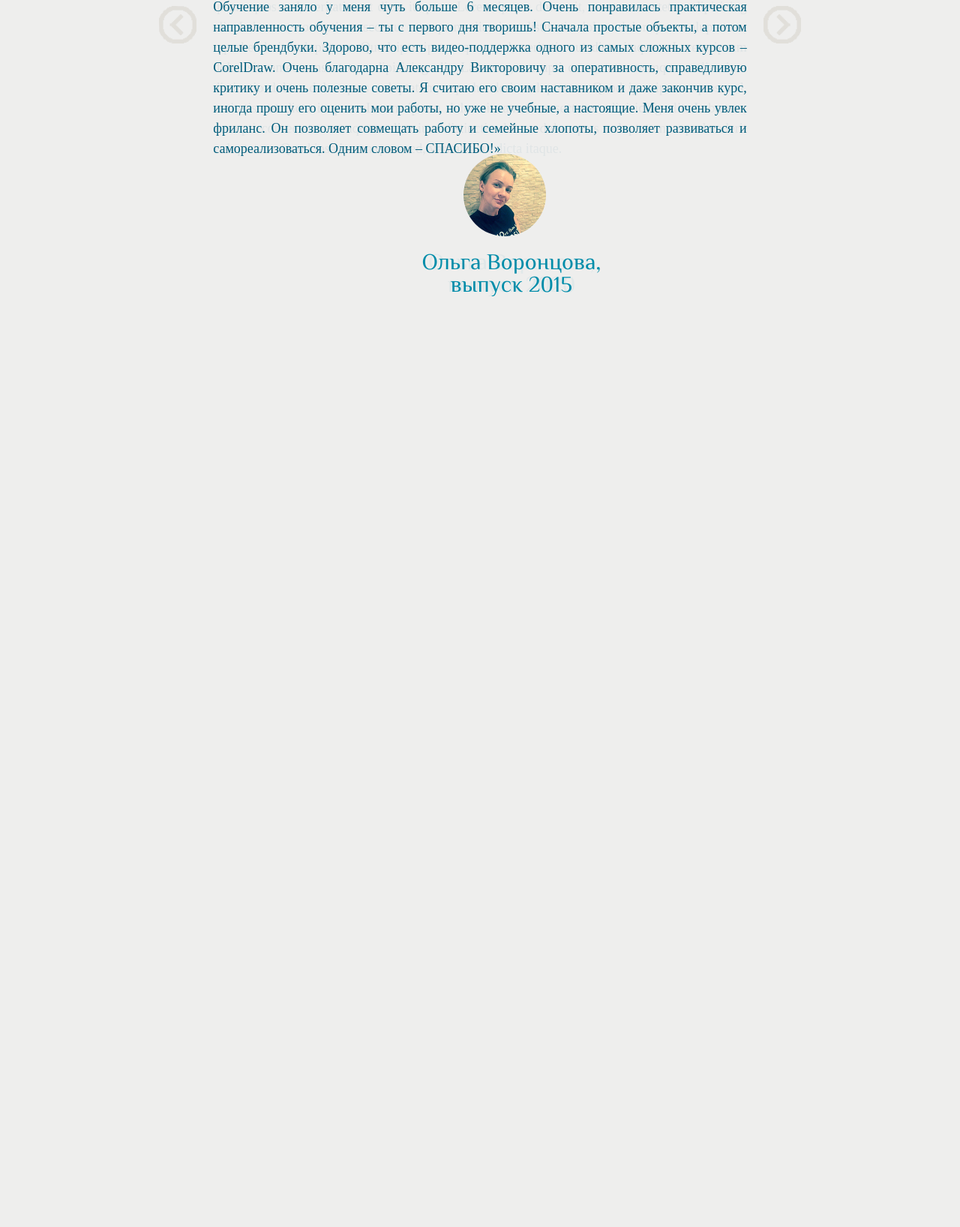
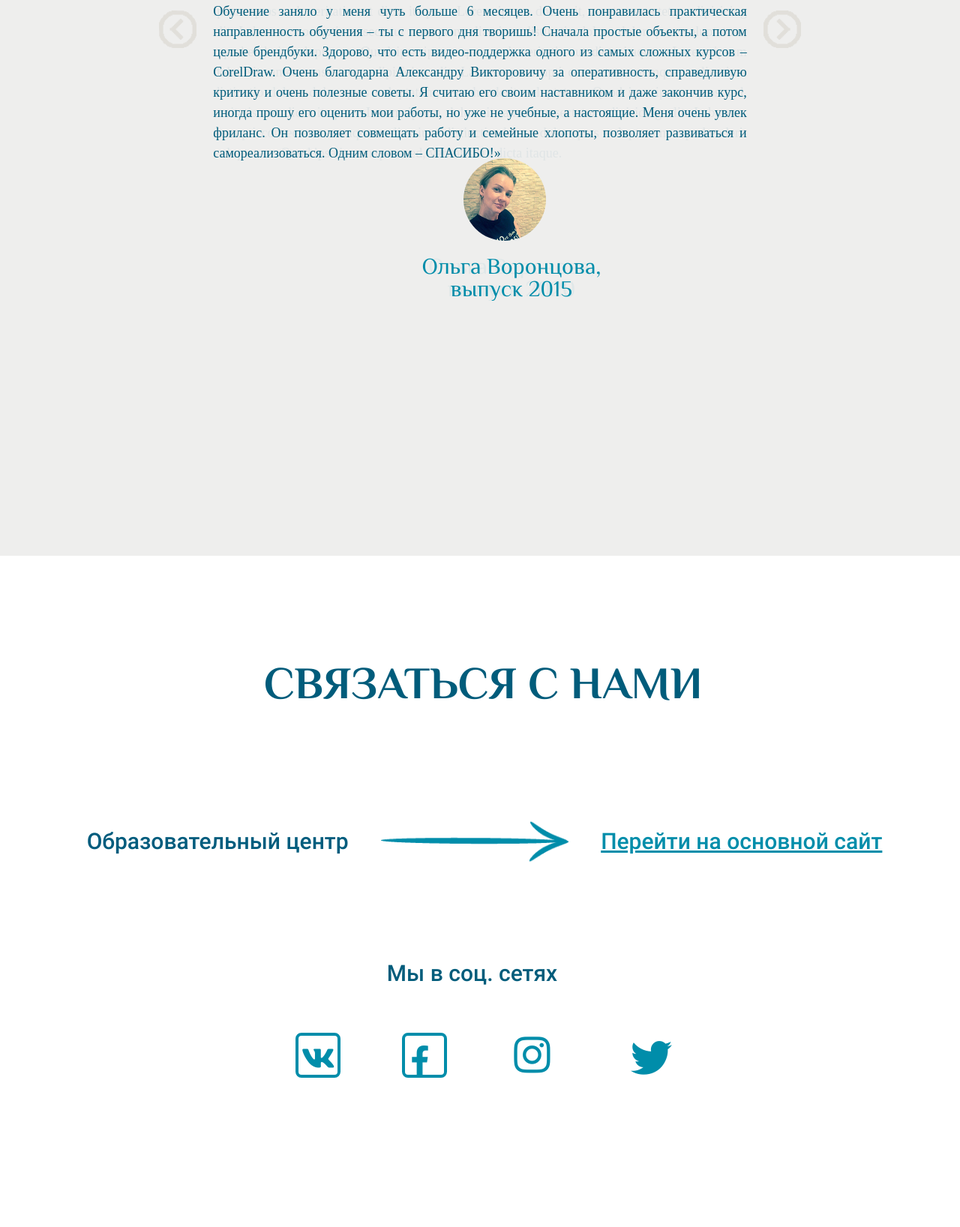
Before and after one commit to MaxNowell/projects, a plain HTML site: page index.html in a window 1280 px wide. Shown: the part 4759-6395 px from the top of the page at 75% size. Before the commit the page ends 5162 px from the top, so only its background shows below. Drawn offline with nearby package versions, Linux system fonts and the light colour scheme; a web font is replaced by a local one.

Commit message:
90% complited

```diff
--- a/index.html
+++ b/index.html
@@ -167,7 +167,7 @@
 		</div>
 	</div>
 	<div class="reviewsbackground">
-		<div class="container">
+		<div class="container reviews">
 			<div class="row">
 				<div class="col-12">
 					<div class="reviews_container">
@@ -223,6 +223,43 @@
 			</div>
 		</div>
 	</div>
+	</div>
+	<div class="footer_background">
+		<div class="container footer_block">
+			<div class="row">
+				<div class="col-12">
+					<h2 class="titleBlock footer_title" >Связаться с нами</h2>
+					<div class="footer">
+						<ul class="footer_info_block">
+							<li>Образовательный центр</li>
+							<li><img src="/img/arrow-310634_1280.png" alt="Стрелка"</li>
+							<li><a href="#" target="_blank">Перейти на основной сайт</a></li>
+						</ul>
+						<h2 class="titleBlock footer_socials_title" >Мы в cоц. сетях</h2>
+						<ul class="footer_socials">
+							<li><a href="#" target="_blank"><i class="fab fa-vk"></i></a></li>
+							<li><a href="#" target="_blank"><i class="fab fa-facebook-f"></i></a></li>
+							<li><a href="#" target="_blank"><i class="fab fa-instagram"></i></a></li>
+							<li><a href="#" target="_blank"><i class="fab fa-twitter"></i></a></li>
+						</ul>
+					</div>
+					</div>
+				</div>
+			</div>
+		</div>
+	</div>
+	<div class="footerbackground_socials">
+		<div class="container footer_links">
+			<div class="row">
+				<div class="col-12">
+
+				</div>
+			</div>
+		</div>
+	</div>
 	<script src="https://cdn.jsdelivr.net/npm/bootstrap@5.1.1/dist/js/bootstrap.bundle.min.js" integrity="sha384-/bQdsTh/da6pkI1MST/rWKFNjaCP5gBSY4sEBT38Q/9RBh9AH40zEOg7Hlq2THRZ" crossorigin="anonymous"></script>
 </body>
 </html>
+<!-- <p class="footer_text">Образовательный центр</p>
+						<img class="footer_img" src="/img/arrow-310634_1280.png" alt="Стрелка">
+						<a class="footer_link" href="#" target="_blank">Перейти на основной сайт</a> -->
--- a/styles/main.css
+++ b/styles/main.css
@@ -469,8 +469,8 @@ body, html {
 }
 
 .reviews {
-	padding-top: 125px;
-	padding-bottom: 328px;
+	padding-top: 6px;
+	padding-bottom: 323px;
 }
 
 .carousel {
@@ -547,6 +547,172 @@ body, html {
 }
 */
 
+.footer_background {
+	background-color: #fff;
+}
+
+.footer_block {
+	margin-top: 9px;
+	padding-bottom: 198px;
+}
+
+.footer_title {
+	padding-top: 12px;
+	margin-bottom: 20px;
+	margin-left: 8px;
+}
+
+.footer_info_block {
+	margin-top: 99px;
+	margin-left: -20px;
+	list-style-type: none;
+	display: flex;
+	flex-direction: row;
+	flex-wrap: wrap;
+	align-items: center;
+	justify-content: space-around;
+	font-family: 'Roboto-Medium';
+	font-size: 30px;
+	color: #005c7d;
+}
+
+.footer_info_block li a {
+	color: #008daa;
+
+}
+
+
+.footer_info_block li img {
+	width: 250px;
+	height: 150px;
+}
+
+.footer_socials_title {
+	text-transform: none;
+	font-size: 30px;
+	font-family: 'Roboto-Medium';
+	margin-top: 83px;
+	margin-right: 21px;
+
+}
+
+
+
+
+.footer_socials {
+	margin-top: 61px;
+	list-style-type: none;
+	display: flex;
+	flex-direction: row;
+	flex-wrap: wrap;
+	justify-content: space-evenly;
+	width: 61%;
+	margin-left: 198px;
+	padding-bottom: 196px;
+}
+
+
+.footer_socials li {
+	list-style-type: none;
+	width: 60px;
+    height: 60px;
+    border: 4px solid #008daa;
+    border-radius: 8px;
+}
+
+.footer_socials li a {
+    color: #008daa;
+    font-size: 40px;
+}
+
+
+
+.footer_socials li:hover {
+    border: 4px solid #008daa;
+}
+
+.footer_socials a:hover {
+    color: #008daa;
+}
+
+
+.footer_socials li:nth-child(1) a {
+    font-size: 40px;
+    padding: 2px 5px 2px 4px;
+}
+
+.footer_socials li:nth-child(2) {
+    padding-top: 3px;
+    padding-left: 8px;
+
+}
+
+
+.footer_socials li:nth-child(2) a {
+    font-size: 40px;
+}
+
+.footer_socials li:nth-child(3) {
+    border: none;
+    margin-top: -12px;
+    padding-left: 8px;
+}
+
+.footer_socials li:nth-child(3) a {
+    font-size: 55px;
+}
+
+
+.footer_socials li:nth-child(4) {
+    border: none;
+    margin-top: -8px;
+	padding-left: 22px;
+
+}
+
+.footer_socials li:nth-child(4) a {
+    font-size: 55px;
+}
+
+
+
+
+
+
+
+
+
+
+
+
+
+
+
+
+
+
+
+.footerbackground_socials {
+	background-color: #fff;
+
+}
+
+
+
+
+
+
+
+
+
+
+
+
+
+
+
+
+
 
 
 @media screen and (max-width: 1199px) {
```
